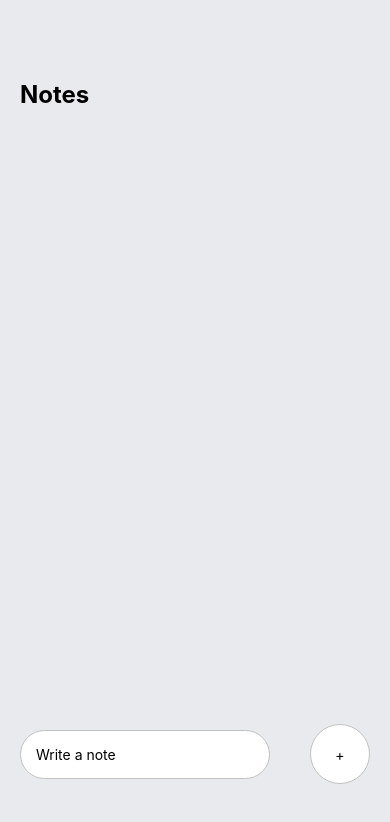
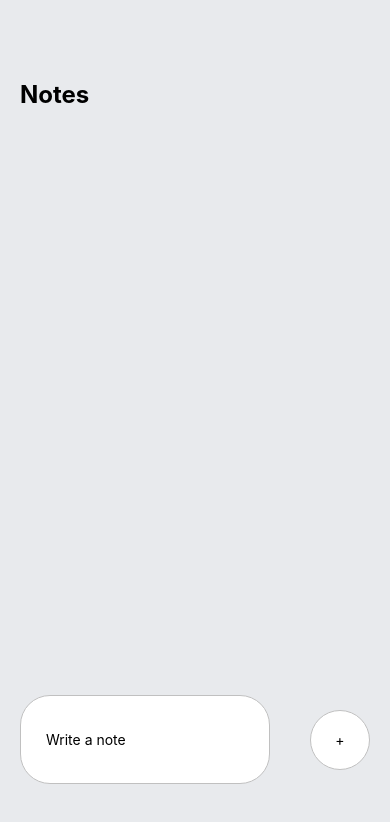
Before and after one commit to AdnanTurjoy/react-native-notes, a React Native app: screen / in a window 390 px wide. Shown: the top 822 px of the page. Built offline with nearby package versions, Linux system fonts and the light colour scheme.

Commit message:
Deleted Modal added

```diff
--- a/App.js
+++ b/App.js
@@ -1,4 +1,5 @@
-import { useState ,useEffect} from "react";
+import { useState, useEffect } from "react";
+import toast, { Toaster } from "react-hot-toast";
 import {
   StyleSheet,
   Text,
@@ -24,7 +25,7 @@ const getLocalStorage = () => {
 export default function App() {
   const [note, setNote] = useState("");
   const [noteItems, setNoteItems] = useState(getLocalStorage());
-  const [modal, setModal] = useState(false);
+
   // Add Note
   const handleAddnote = () => {
     Keyboard.dismiss();
@@ -33,17 +34,16 @@ export default function App() {
   };
   // delete note
   const deleteNote = (index) => {
-    setModal(true);
     setNoteItems(noteItems.filter((data, id) => id !== index));
-    setTimeout(() => {
-      setModal(false);
-    }, 2000);
+    // Modal
+    toast.success("Successfully Deleted!");
   };
   useEffect(() => {
     localStorage.setItem("noteItems", JSON.stringify(noteItems));
   }, [noteItems]);
   return (
     <View style={styles.container}>
+      <Toaster position="top-center" reverseOrder={false} />
       <ScrollView
         contentContainerStyle={{
           flexGrow: 1,
@@ -53,7 +53,7 @@ export default function App() {
         {/* notes */}
         <View style={styles.notesWrapper}>
           <Text style={styles.sectionTitle}>Notes</Text>
-          {modal && <Text style={styles.removeText}>Successfully Deleted</Text>}
+
           <View style={styles.items}>
             {noteItems.map((item, index) => {
               return <Note text={item} index={index} deleteNote={deleteNote} />;
@@ -114,10 +114,10 @@ const styles = StyleSheet.create({
     alignItems: "center",
   },
   input: {
-    paddingVertical: 15,
-    paddingHorizontal: 15,
+    paddingVertical: 35,
+    paddingHorizontal: 25,
     backgroundColor: "#FFF",
-    borderRadius: 60,
+    borderRadius: 30,
     borderColor: "#C0C0C0",
     borderWidth: 1,
     width: 250,
--- a/app.json
+++ b/app.json
@@ -2,6 +2,7 @@
   "expo": {
     "name": "react-native-notes",
     "slug": "react-native-notes",
+    "description": "this is description",
     "version": "1.0.0",
     "orientation": "portrait",
     "icon": "./assets/icon.png",
--- a/package.json
+++ b/package.json
@@ -12,8 +12,10 @@
     "@expo/webpack-config": "^0.17.0",
     "expo": "~46.0.16",
     "expo-status-bar": "~1.4.0",
+    "expo-updates": "~0.14.6",
     "react": "^18.0.0",
     "react-dom": "^18.0.0",
+    "react-hot-toast": "^2.4.0",
     "react-icons": "^4.6.0",
     "react-native": "0.69.6",
     "react-native-web": "~0.18.7"
```
Also changed, not shown: 1 other file (tests, documents, lock files or other folders).
